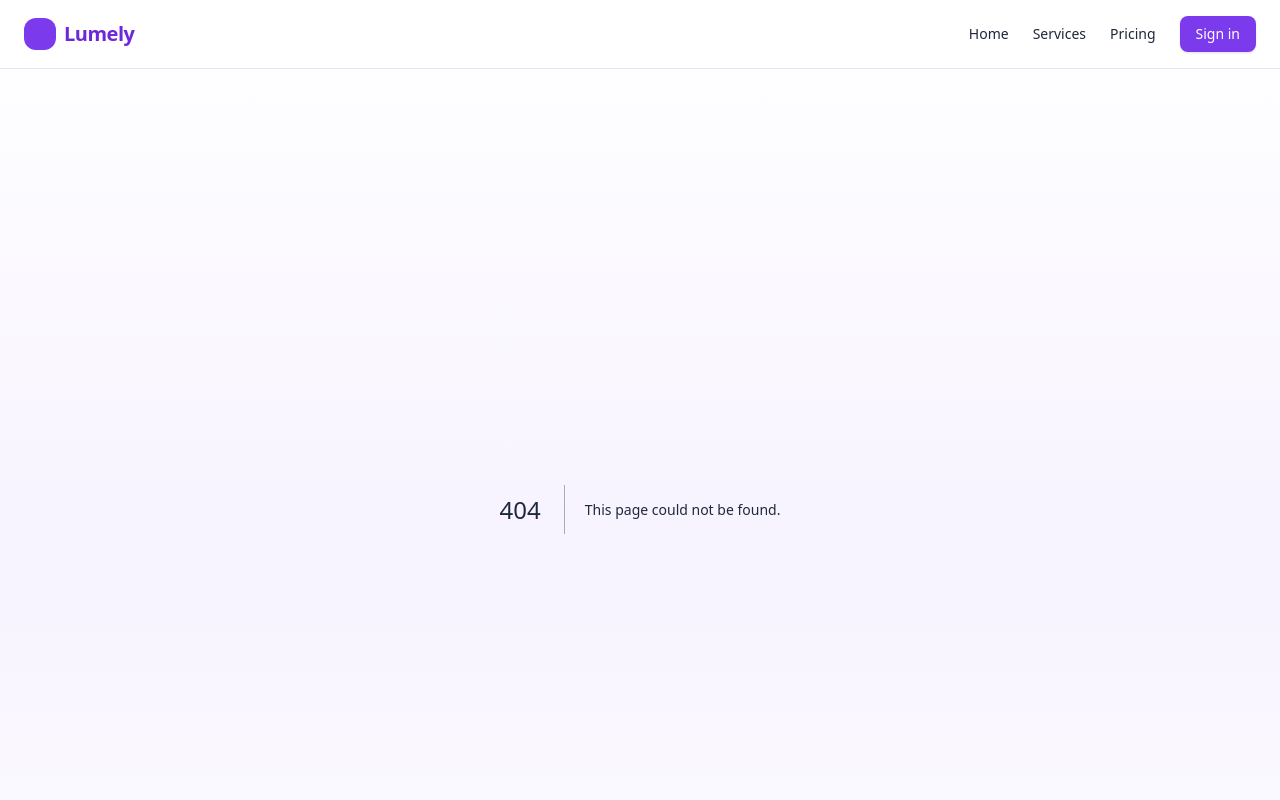
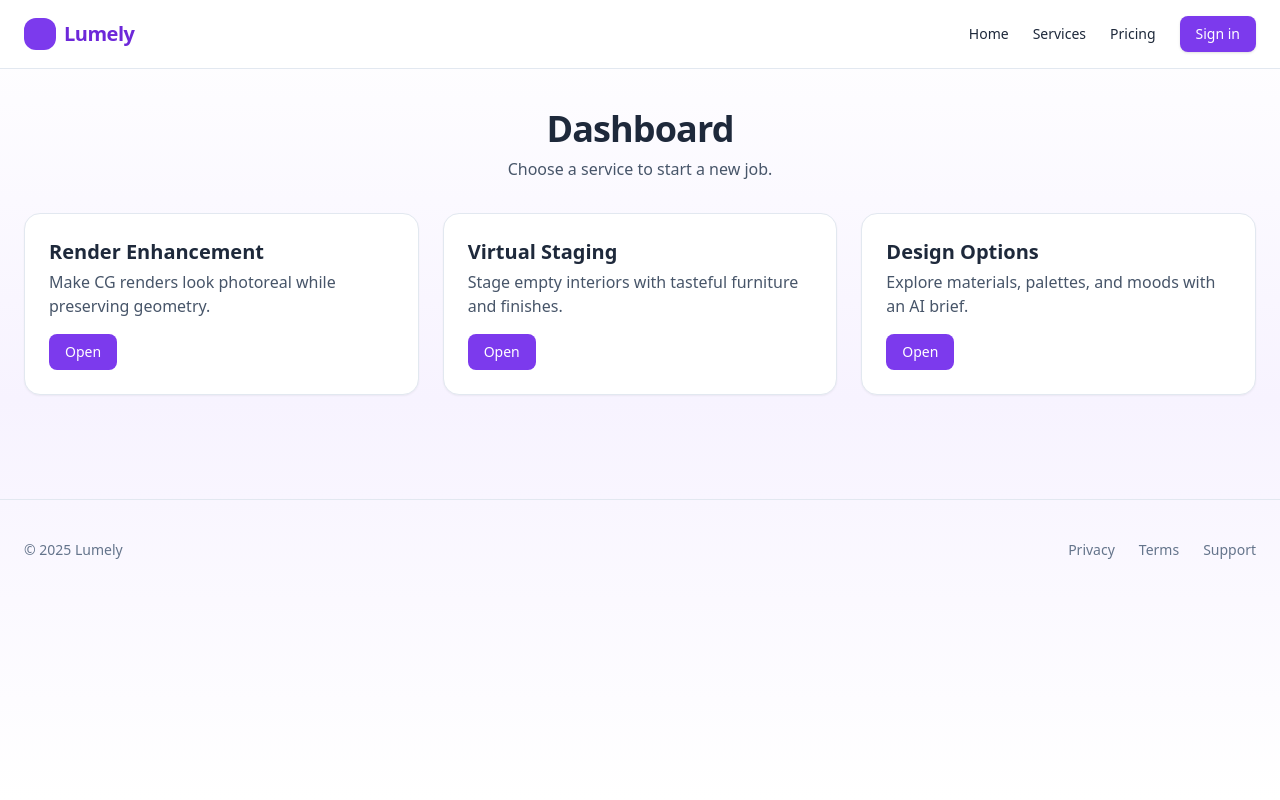
Before and after one commit to markgaughan75-maker/test-2, a Next.js app: page /dashboard in a window 1280 px wide. Before the commit this address had no page. Shown: the top 800 px of the page. Built offline with nearby package versions, Linux system fonts and the light colour scheme.

Commit message:
Create page.tsx

```diff
--- /dev/null
+++ b/app/dashboard/page.tsx
@@ -0,0 +1,25 @@
+export default function Dashboard() {
+  return (
+    <div className="space-y-8">
+      <div className="text-center">
+        <h1 className="text-4xl font-extrabold tracking-tight">Dashboard</h1>
+        <p className="text-slate-600 mt-2">Choose a service to start a new job.</p>
+      </div>
+
+      <div className="grid gap-6 md:grid-cols-3">
+        {[
+          { title: 'Render Enhancement', desc: 'Make CG renders look photoreal while preserving geometry.', href: '/services/render-enhancement' },
+          { title: 'Virtual Staging', desc: 'Stage empty interiors with tasteful furniture and finishes.', href: '/services/virtual-staging' },
+          { title: 'Design Options', desc: 'Explore materials, palettes, and moods with an AI brief.', href: '/services/design-options' },
+        ].map(card => (
+          <a key={card.title} href={card.href}
+             className="rounded-2xl bg-white p-6 shadow-sm border border-slate-200 hover:border-violet-300 hover:shadow-md transition block">
+            <h3 className="text-xl font-bold">{card.title}</h3>
+            <p className="text-slate-600 mt-1">{card.desc}</p>
+            <div className="mt-4 inline-block rounded-lg bg-violet-600 text-white px-4 py-2 text-sm">Open</div>
+          </a>
+        ))}
+      </div>
+    </div>
+  );
+}
```
